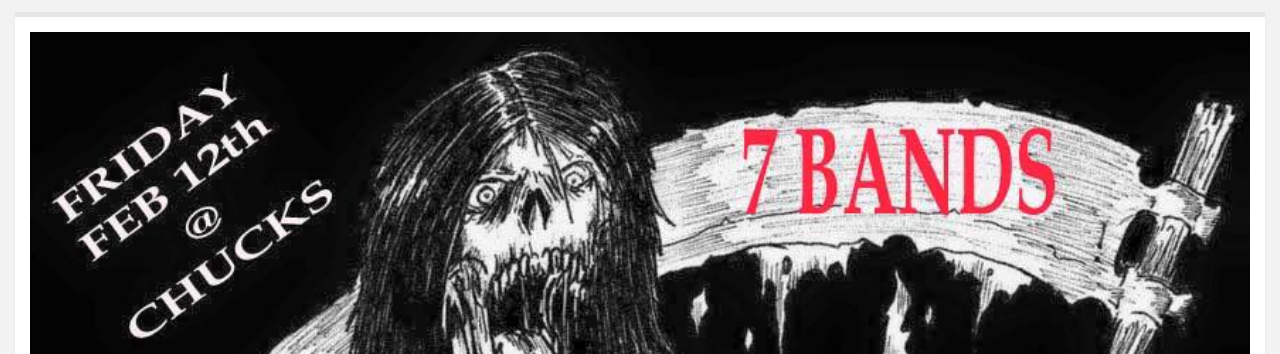
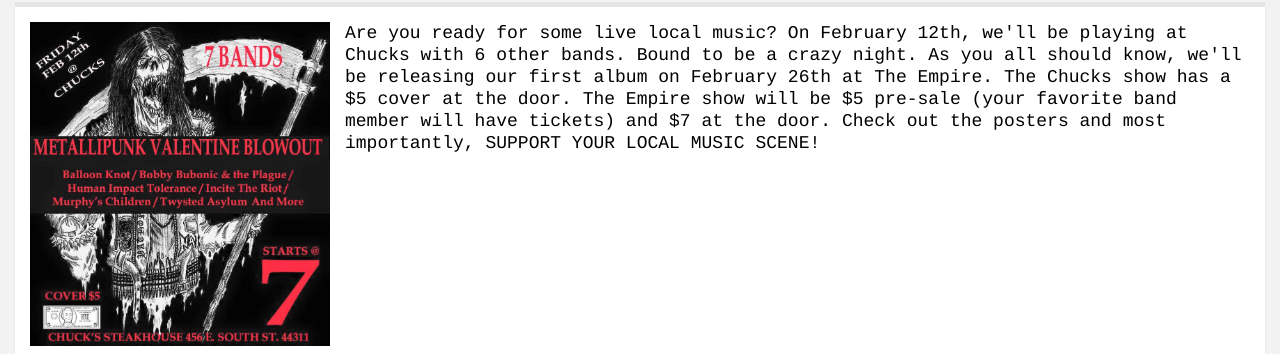
Before and after one commit to pavermakov/rock-band-site, a website: page index.html in a window 1280 px wide. Shown: the part 446-800 px from the top of the page. Drawn offline with nearby package versions, Linux system fonts and the light colour scheme; a web font is replaced by a local one.

Commit message:
fix media floating

```diff
--- a/sass/main.scss
+++ b/sass/main.scss
@@ -2,6 +2,10 @@ $main-font: Courier, monospace;
 $article-font: 'PT Mono', Courier, monospace;
 $nav-background: #222222;
 $light-font: #F6F6F6;
+
+/////////////////////////////////////////
+///////// Mixins and other stuff ////////
+/////////////////////////////////////////
 
 @mixin flex-direction($direction){
 	-webkit-box-orient: horizontal;
@@ -38,6 +42,25 @@ $light-font: #F6F6F6;
 	-o-transition: $property $duration $func;
 	transition: $property $duration $func;
 }
+
+%clearfix {
+  &:before, &:after {
+    content:" ";
+    display:table;
+  }
+
+  &:after {
+    clear:both;
+  }
+
+  & {
+    *zoom:1;
+  }
+}
+
+/////////////////////////////////////////
+///////// Custom styling ////////////////
+/////////////////////////////////////////
 
 body * {
 	box-sizing: border-box;
@@ -152,14 +175,17 @@ article.post{
 	}
 
 	.article-content{
-		margin-top: 15px;
-		padding: 15px 15px 10px 15px;
+		@extend %clearfix;
+		margin-top: 5px;
+		padding: 15px 0 10px 0;
 		background-color: white;
 		border-top: 5px solid #E5E5E5;
 		box-shadow: 0 1px 0 rgba(0, 0, 0, 0.05), 0 3px 3px rgba(0, 0, 0, 0.05);
 
 		figure{
-			margin: 0;
+			float: left;
+			margin: 0 15px 5px 15px;
+			max-width: 300px;
 
 			.article-image{
 				width: 100%;
@@ -167,8 +193,8 @@ article.post{
 		}
 
 		.article-text{
-			display: inline-block;
-			margin-bottom: 0;
+			margin: 0;
+			padding: 0 15px;
 			font-family: $article-font;
 			font-size: 1.8rem;
 			line-height: 2.2rem;
```
Also changed, not shown: css/main.css.
